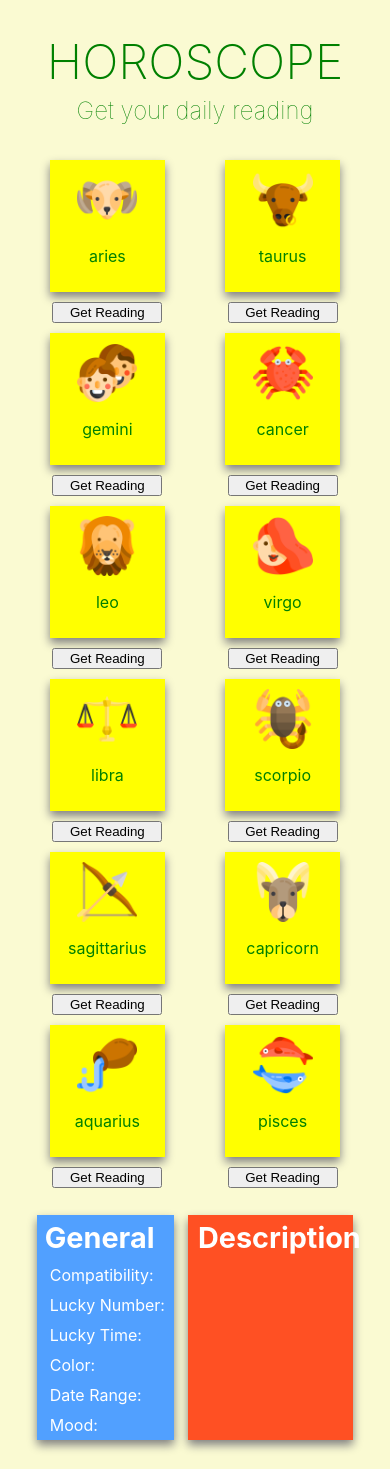
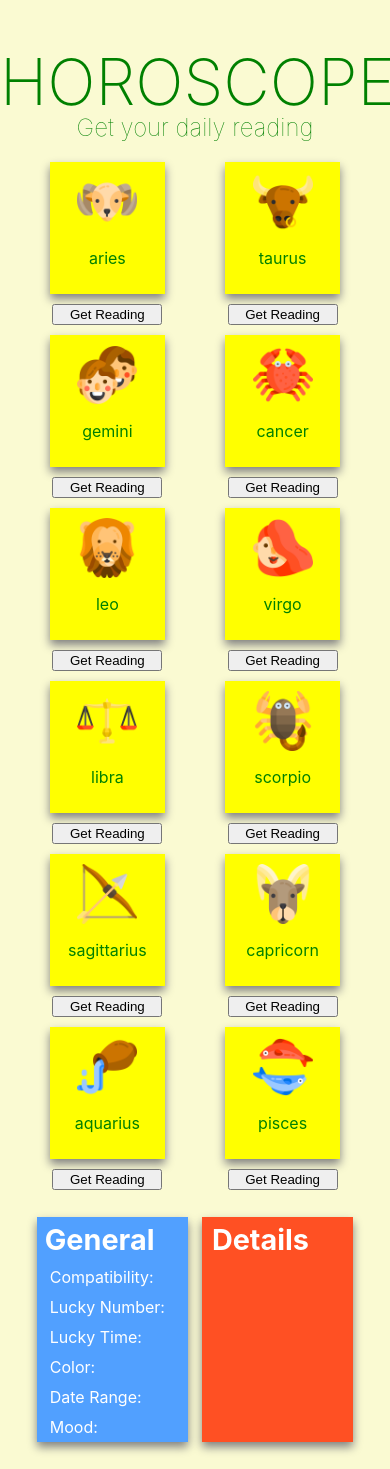
Before and after one commit to mcee0815/horoscope, a React (Create React App) app: page / in a window 390 px wide. Built offline with nearby package versions, Linux system fonts and the light colour scheme.

Commit message:
responsive tweeks

```diff
--- a/src/App.js
+++ b/src/App.js
@@ -5,8 +5,8 @@ import Aztro from './Aztro'
 function App() {
   return (
     <div className="App">
-    <div style={{marginBottom:25}}><h1 style={{fontSize:'3em',color:'green',marginBottom:-15,fontWeight:200}}>HOROSCOPE</h1>
-      <h2 style={{color:'green',marginBottom:10,fontWeight:100}}>Get your daily reading</h2>
+    <div style={{marginBottom:25,width:'100%',margin:'0 auto'}}><h1 style={{fontSize:'4.0em',color:'green',marginBottom:-15,fontWeight:200}}>HOROSCOPE</h1>
+      <h2 style={{color:'green',marginBottom:10,fontWeight:100,marginTop:8}}>Get your daily reading</h2>
     </div>
 
       <Aztro />
--- a/src/Aztro.js
+++ b/src/Aztro.js
@@ -11,6 +11,8 @@ import icons from './images.js'
 import  './Aztro.css'
 // import MyHook from './components/hooks/myHook';
 // import UserLogin from './components/hooks/userLogin';
+import List from './components/hooks/list'
+// import Car from './components/hooks/car'
 
 class Aztro extends Component {
     constructor(props){
@@ -67,7 +69,7 @@ class Aztro extends Component {
                 const signValue = this.state.signs[index];
 
                 return (
-                <div>
+                <div key={index}>
                     <Sign icon={icon.icon}  name={icon.name} />
                     <button
 
@@ -80,6 +82,8 @@ class Aztro extends Component {
 
         return (
           <div className='container' >
+
+
 
           {this.state.isLoading && <MyLoader />}
               <div className='icon-wrap'>{iconSet}</div>
--- a/src/components/description/description.js
+++ b/src/components/description/description.js
@@ -36,7 +36,7 @@ const Description = (props) => {
 
     return(
         <div className='description-animate' style={styles.div}>
-            <h3 style={styles.h3}>Description</h3>
+            <h3 style={styles.h3}>Details</h3>
             <p style={styles.p}> {props.description}</p>
         </div>
     )
--- /dev/null
+++ b/src/components/hooks/list.js
@@ -0,0 +1,35 @@
+import React from 'react'
+
+const List = () => {
+
+    const [list, setList] = React.useState([])
+
+    const addItem = () => {
+       setList(prevList => {
+           console.log('FOO!!!!!!')
+        //    prevList.push('item ') No!!!!
+        //    return prevList;
+            return  [...prevList,'list item']
+       })
+    }
+
+         return (
+             <div className="App">
+                <p>Stock</p>
+                    {
+                        list.map((s, i) =>
+                        ( <p key={i}>{s}</p> )
+                        )
+                    }
+                <button onClick={addItem}>Add New Item</button>
+            </div> );
+
+
+
+
+
+
+
+}
+
+export default List;
```
